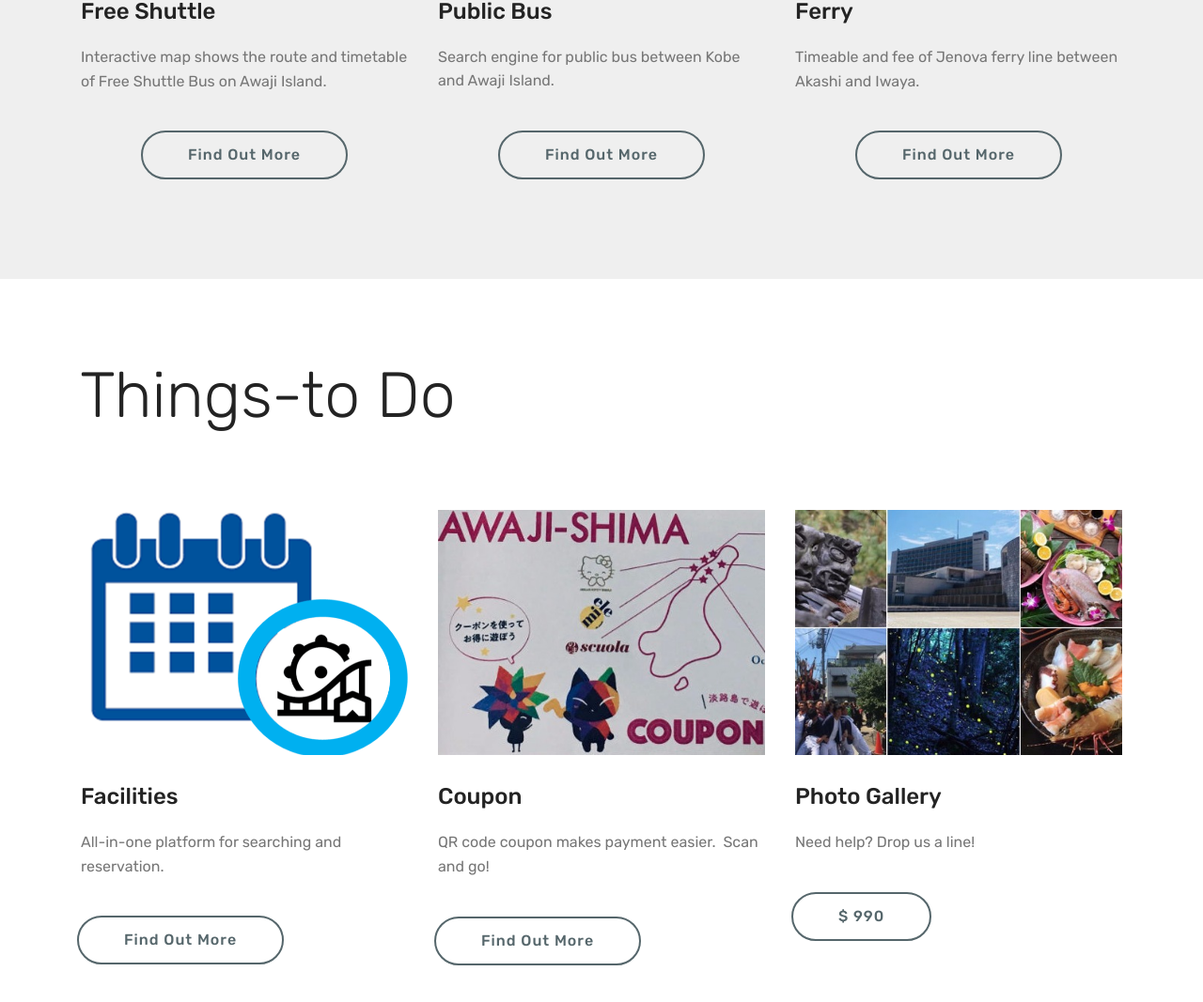
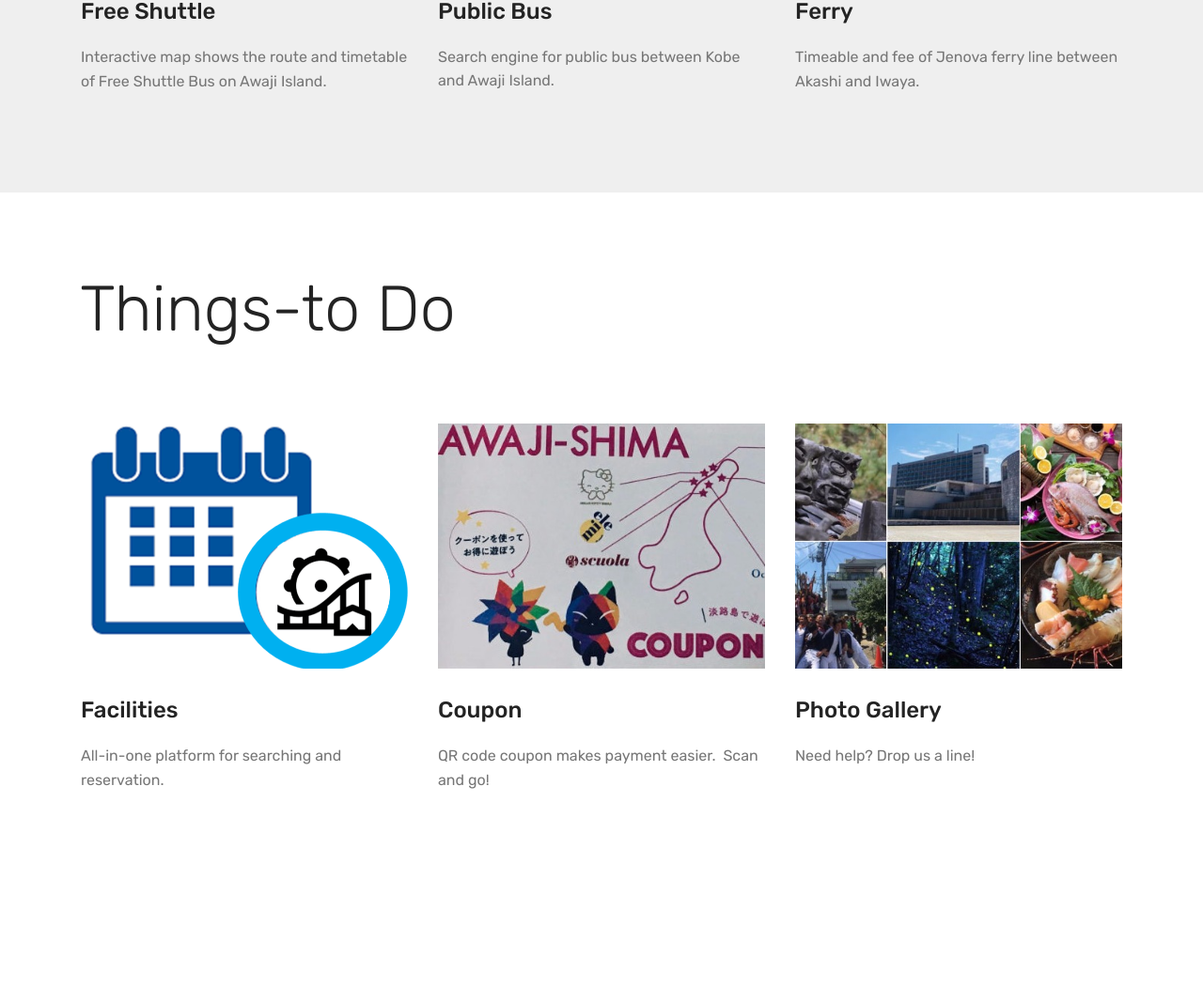
Before and after one commit to jvvyyeung/awajiinfra, a plain HTML site: page index.html in a window 1280 px wide. Shown: the part 1339-2406 px from the top of the page at 94% size. After the commit the page ends 2289 px from the top, so only its background shows below. Drawn offline with Linux system fonts and the light colour scheme; files whose address does not match are found by name.

Commit message:
create github pages

```diff
--- a/index.html
+++ b/index.html
@@ -57,7 +57,7 @@
     </nav>
 </section>
 
-<section class="engine"><a href="https://mobirise.info/r">free bootstrap templates</a></section><section class="cid-rwaG24K1sz mbr-fullscreen mbr-parallax-background" id="header2-1">
+<section class="engine"><a href="https://mobirise.info/g">build your own website</a></section><section class="cid-rwaG24K1sz mbr-fullscreen mbr-parallax-background" id="header2-1">
 
 
 
@@ -106,7 +106,7 @@
                             Free Shuttle&nbsp;</h4>
                         <p class="mbr-text mbr-fonts-style display-7">Interactive map shows the route and timetable of Free Shuttle Bus on Awaji Island.</p>
                         <!--Btn-->
-                        <div class="mbr-section-btn align-center"><a href="https://drive.google.com/open?id=1qfTM6NN1GrR4_aiqkpOcGDHSef9CBTkj&usp=sharing" class="btn btn-warning-outline display-4">Find Out More</a></div>
+
                     </div>
                 </div>
             </div>
@@ -121,7 +121,7 @@
                             Public Bus</h4>
                         <p class="mbr-text mbr-fonts-style display-7">Search engine for public bus between Kobe and Awaji Island.</p>
                         <!--Btn-->
-                        <div class="mbr-section-btn align-center"><a href="page1.html" class="btn btn-warning-outline display-4">Find Out More</a></div>
+
                     </div>
                 </div>
             </div>
@@ -135,8 +135,7 @@
                         <h4 class="card-title mbr-fonts-style display-5">Ferry</h4>
                         <p class="mbr-text mbr-fonts-style display-7">Timeable and fee of Jenova ferry line between Akashi and Iwaya.&nbsp;</p>
                         <!--Btn-->
-                        <div class="mbr-section-btn align-center"><a href="http://www.jenova-line.co.jp/jikoku.php#03" class="btn btn-warning-outline display-4">
-                                Find Out More</a></div>
+
                     </div>
                 </div>
             </div>
@@ -172,8 +171,7 @@
                             Facilities</h4>
                         <p class="mbr-text mbr-fonts-style display-7">All-in-one platform for searching and reservation.</p>
                         <!--Btn-->
-                        <div class="mbr-section-btn align-left"><a href="https://mobirise.co" class="btn btn-warning-outline display-4">
-                                Find Out More</a></div>
+
                     </div>
                 </div>
             </div>
@@ -181,14 +179,13 @@
             <div class="card col-12 col-md-6 p-3 col-lg-4">
                 <div class="card-wrapper">
                     <div class="card-img">
-                        <img src="assets/images/coupon-696x328.jpeg" alt="Mobirise" title="">
+                        <a href="page1.html"><img src="assets/images/coupon-696x328.jpeg" alt="Mobirise" title=""></a>
                     </div>
                     <div class="card-box">
                         <h4 class="card-title mbr-fonts-style display-5">Coupon</h4>
                         <p class="mbr-text mbr-fonts-style display-7">QR code coupon makes payment easier. &nbsp;Scan and go!</p>
                         <!--Btn-->
-                        <div class="mbr-section-btn align-left"><a href="https://mobirise.co" class="btn btn-warning-outline display-4">
-                                Find Out More</a></div>
+
                     </div>
                 </div>
             </div>
@@ -203,9 +200,7 @@
                             Photo Gallery</h4>
                         <p class="mbr-text mbr-fonts-style display-7">Need help? Drop us a line!</p>
                         <!--Btn-->
-                        <div class="mbr-section-btn align-left"><a href="https://mobirise.co" class="btn btn-warning-outline display-4">
-                                $ 990
-                            </a></div>
+
                     </div>
                 </div>
             </div>
```
Also changed, not shown: page1.html (+1 -1 lines), 1 other file.
